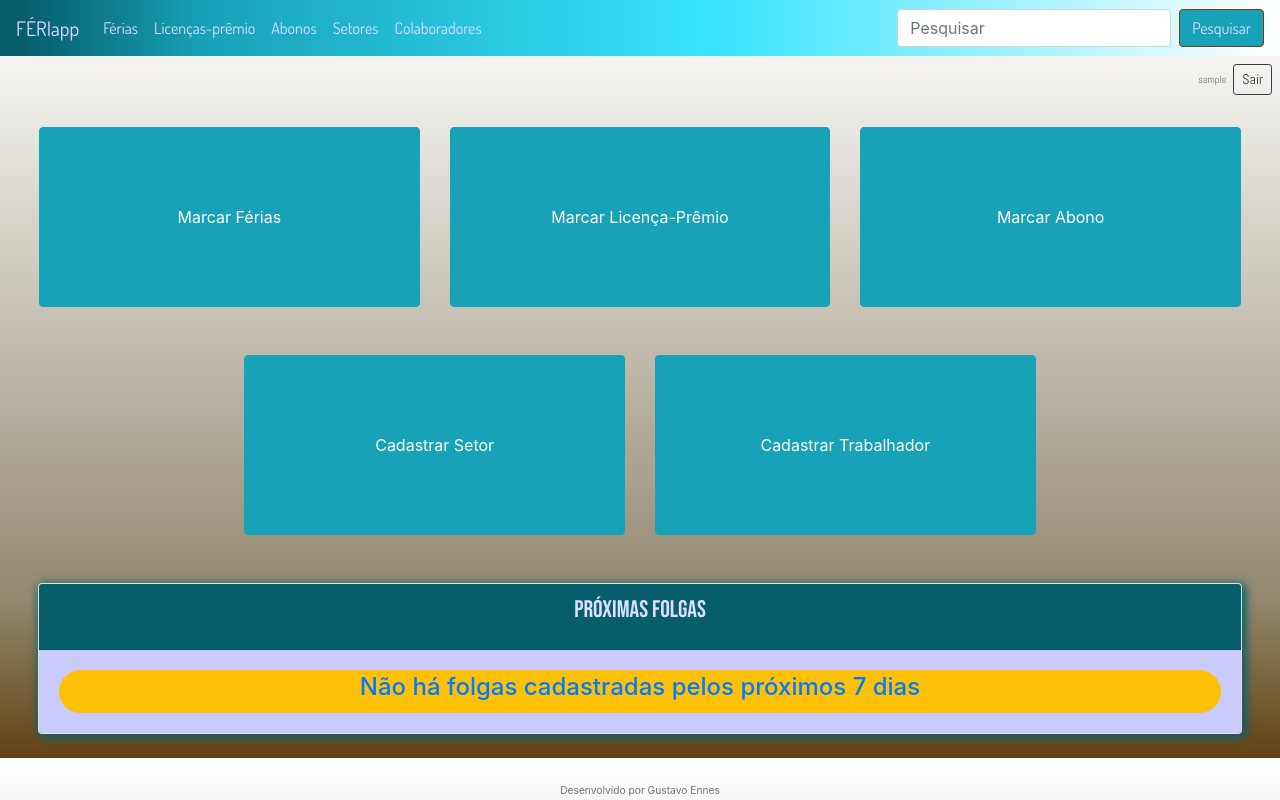
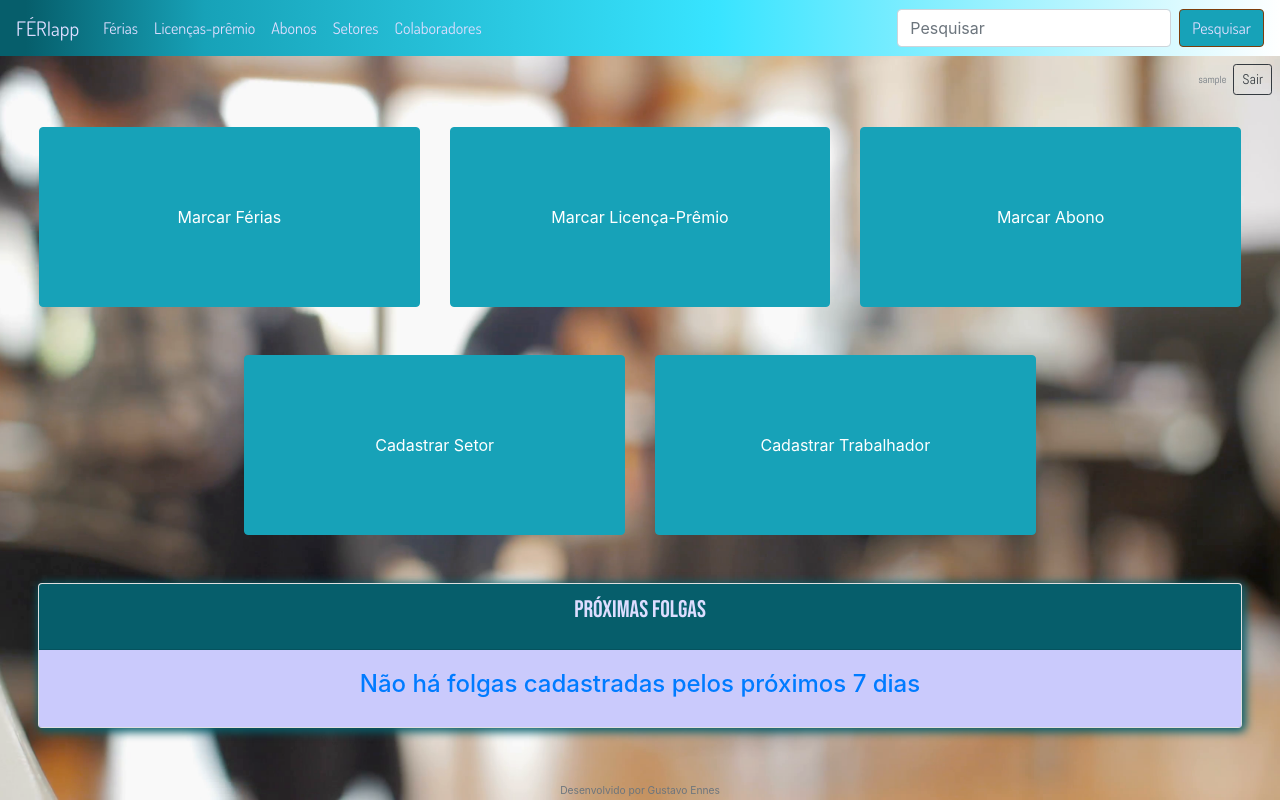
Before and after one commit to Gustavo-Ennes/feriapp, a Django app: page / in a window 1280 px wide. Run offline with Django 3.2, Linux system fonts and the light colour scheme; the visitor is signed in with stand-in values (Sample User, id 1); data that the repository does not hold is empty; style sheets or scripts are compiled from the project's sources; some libraries are stand-ins or nearby versions; some web fonts are replaced.

Commit message:
-badge warning, fontes, imagem fundo

```diff
--- a/app/templates/tables/proximas_folgas.html
+++ b/app/templates/tables/proximas_folgas.html
@@ -58,7 +58,5 @@
     </tbody>
   </table>
 {% else %}
-  <div class="badge badge-pill bg-warning d-block">
-    <h4 class='text-primary text-center'>Não há folgas cadastradas pelos próximos 7 dias</h4>
-  </div>
+  <h4 class='text-primary text-center'>Não há folgas cadastradas pelos próximos 7 dias</h4>
 {% endif %}
--- a/app/templates/tables/setores.html
+++ b/app/templates/tables/setores.html
@@ -46,9 +46,7 @@
 
       </tr>
     {% empty %}
-      <div class="badge badge-pill bg-warning d-block">
-        <h4 class='text-primary text-center'>Ainda não há setores cadastrados no sistema</h4>
-      </div>
+      <h4 class='text-primary text-center'>Ainda não há setores cadastrados no sistema</h4>
     {% endfor %}
 
   </tbody>
--- a/scss/app.scss
+++ b/scss/app.scss
@@ -20,10 +20,12 @@ html, body, .page-header{
 }
 
 body {
-  background: -moz-linear-gradient(top,  rgba(211,204,160,0) 0%, rgba(211,204,160,0.01) 1%, rgba(73,57,14,0.59) 78%, rgba(74,57,14,0.6) 79%, rgba(99,66,19,1) 100%);
-  background: -webkit-linear-gradient(top,  rgba(211,204,160,0) 0%,rgba(211,204,160,0.01) 1%,rgba(73,57,14,0.59) 78%,rgba(74,57,14,0.6) 79%,rgba(99,66,19,1) 100%);
-  background: linear-gradient(to bottom,  rgba(211,204,160,0) 0%,rgba(211,204,160,0.01) 1%,rgba(73,57,14,0.59) 78%,rgba(74,57,14,0.6) 79%,rgba(99,66,19,1) 100%);
-  filter: progid:DXImageTransform.Microsoft.gradient( startColorstr='#00d3cca0', endColorstr='#634213',GradientType=0 );
+
+    background: url(fundo.png) no-repeat center center fixed;
+    -webkit-background-size: cover;
+    -moz-background-size: cover;
+    -o-background-size: cover;
+    background-size: cover;
 
 }
 .card{
```
Also changed, not shown: scss/app.css (deleted, +0 -51 lines), scss/fundo.jpg (added).
